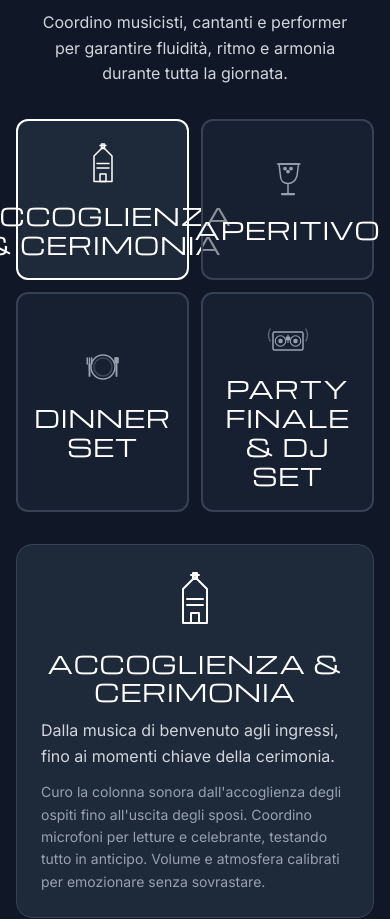
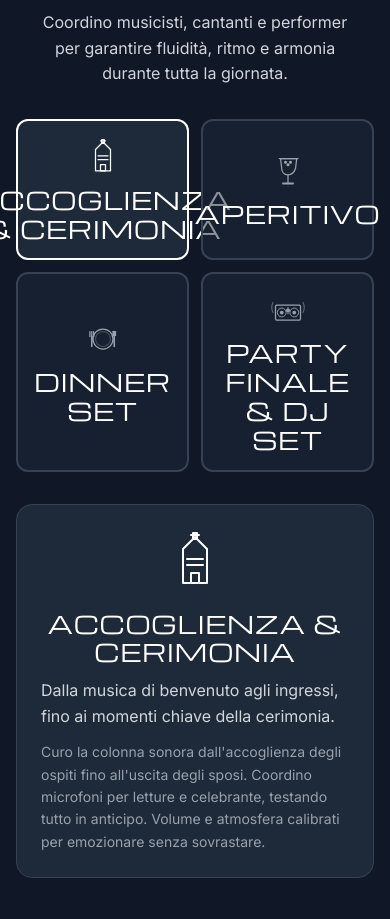
Before and after one commit to mommydjsalmani-cloud/mommy-marketing, a Next.js app: page /matrimoni in a window 390 px wide. Shown: the part 823-1742 px from the top of the page. Built offline with nearby package versions, Linux system fonts and the light colour scheme.

Commit message:
Ridotto dimensioni testo e icone nelle card fasi matrimonio per mobile

```diff
--- a/app/matrimoni/page.tsx
+++ b/app/matrimoni/page.tsx
@@ -144,14 +144,14 @@ export default function Matrimoni() {
               <button
                 key={phase.id}
                 onClick={() => setActivePhase(phase.id)}
-                className={`p-5 md:p-6 rounded-xl border-2 transition-all text-center min-h-[140px] md:min-h-[160px] flex flex-col items-center justify-center gap-3 ${
+                className={`p-4 md:p-6 rounded-xl border-2 transition-all text-center min-h-[130px] md:min-h-[160px] flex flex-col items-center justify-center gap-2 md:gap-3 ${
                   activePhase === phase.id
                     ? 'border-accent bg-gray-800 text-accent'
                     : 'border-gray-700 bg-gray-800/50 text-gray-400 hover:border-gray-600 hover:text-gray-300'
                 }`}
               >
-                <div className="w-12 h-12 md:w-14 md:h-14">{phase.icon}</div>
-                <h3 className="font-display text-[10px] md:text-xs font-semibold leading-tight px-1">{phase.title}</h3>
+                <div className="w-10 h-10 md:w-14 md:h-14">{phase.icon}</div>
+                <h3 className="font-display text-[9px] md:text-xs font-semibold leading-tight px-0.5">{phase.title}</h3>
               </button>
             ))}
           </div>
```
